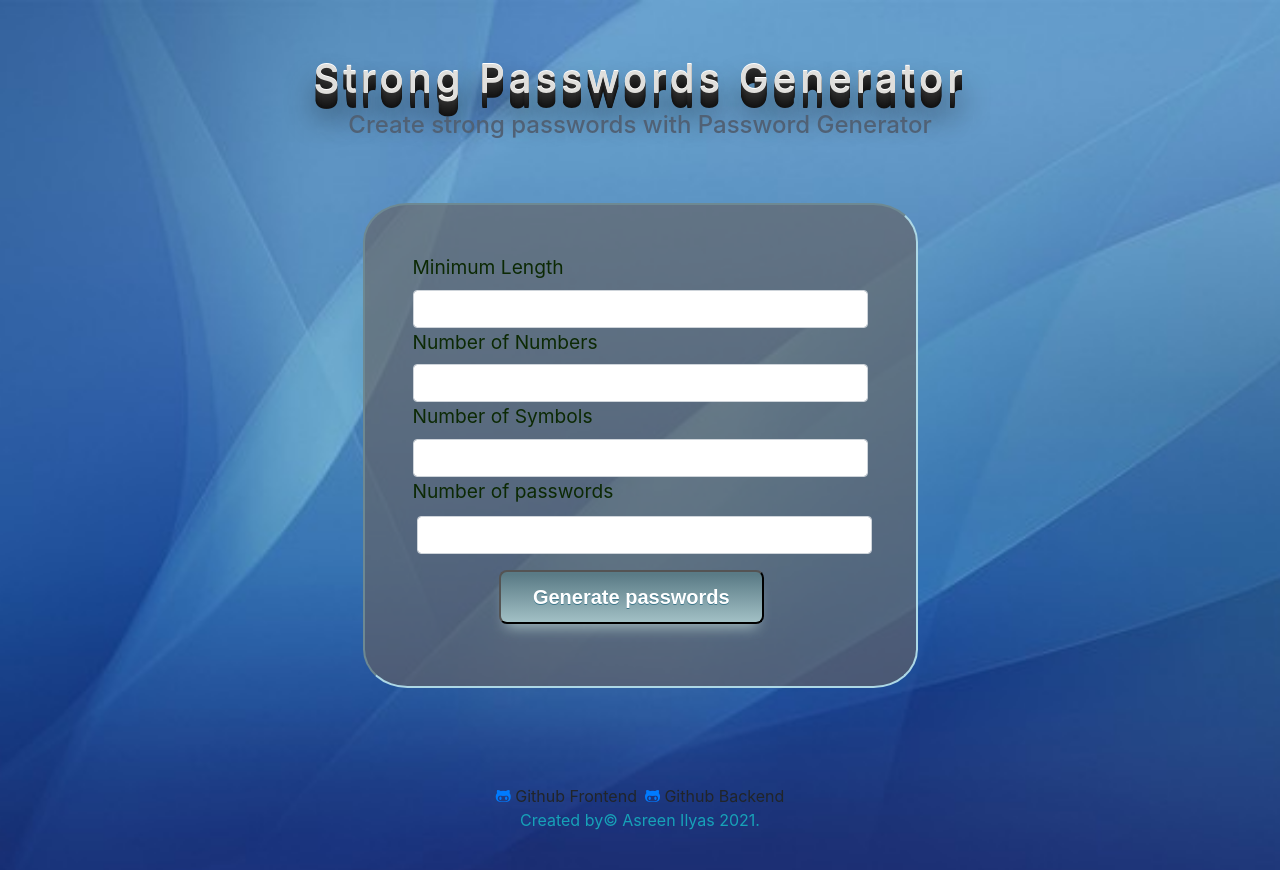
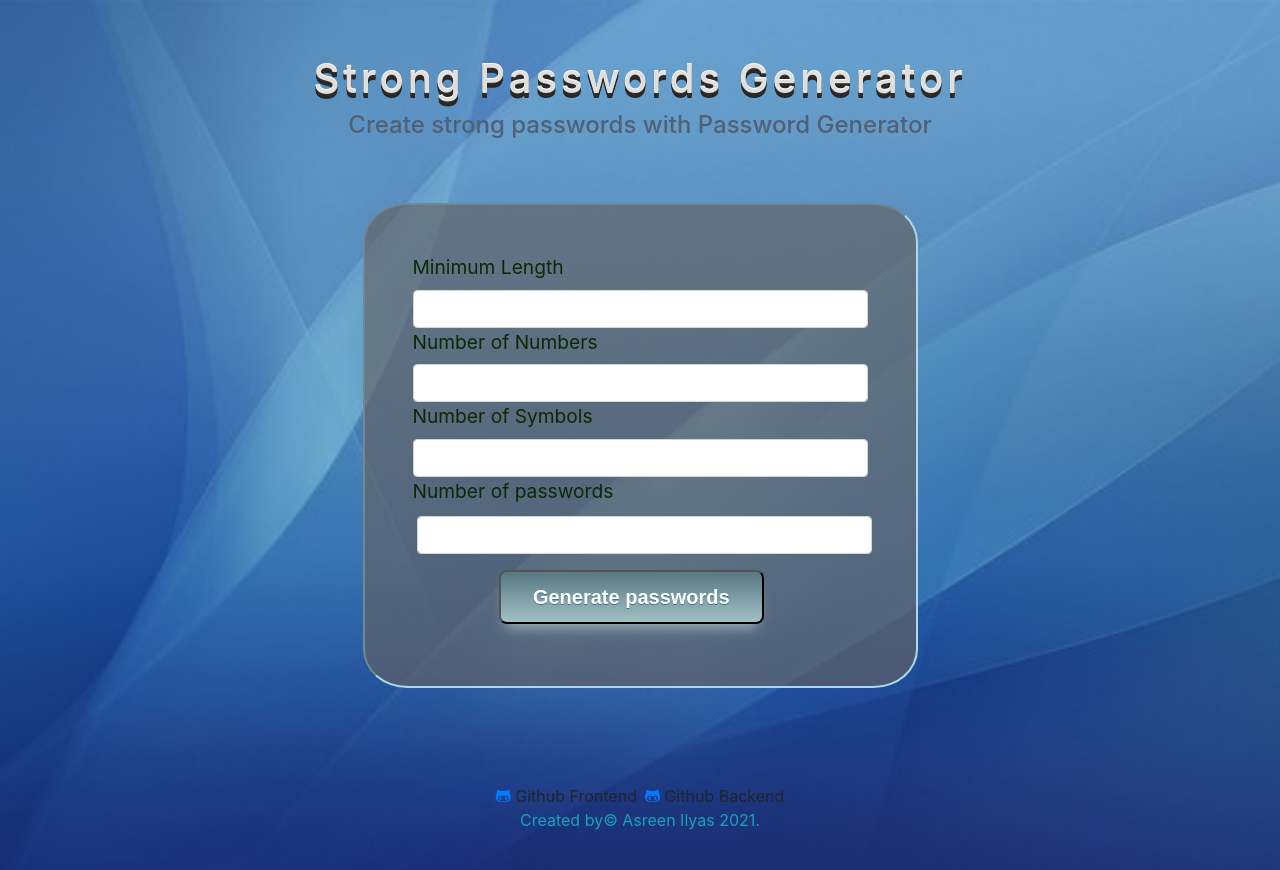
Before and after one commit to ASREEN/password-generator-Frontend, a React (Create React App) app: page / in a window 1280 px wide. Shown: the top 870 px of the page. Built offline with nearby package versions, Linux system fonts and the light colour scheme.

Commit message:
some changes

```diff
--- a/src/Comp/header/header.css
+++ b/src/Comp/header/header.css
@@ -14,7 +14,7 @@
 .h1{
     color: #e0dfdc;
     letter-spacing: .1em;
-    text-shadow: 0 -1px 0 #fff, 0 1px 0 #2e2e2e, 0 2px 0 #2c2c2c, 0 3px 0 #2a2a2a, 0 4px 0 #282828, 0 5px 0 #262626, 0 6px 0 #242424, 0 7px 0 #222, 0 8px 0 #202020, 0 9px 0 #1e1e1e, 0 10px 0 #1c1c1c, 0 11px 0 #1a1a1a, 0 12px 0 #181818, 0 13px 0 #161616, 0 14px 0 #141414, 0 15px 0 #121212, 0 22px 30px rgba(0,0,0,0.9);
+    text-shadow: 0 -1px 0 #fff, 0 1px 0 #2e2e2e, 0 2px 0 #2c2c2c, 0 3px 0 #2a2a2a, 0 4px 0 #282828, 0 5px 0 #262626;
 }
 h4 {
     color: #506175;
```
